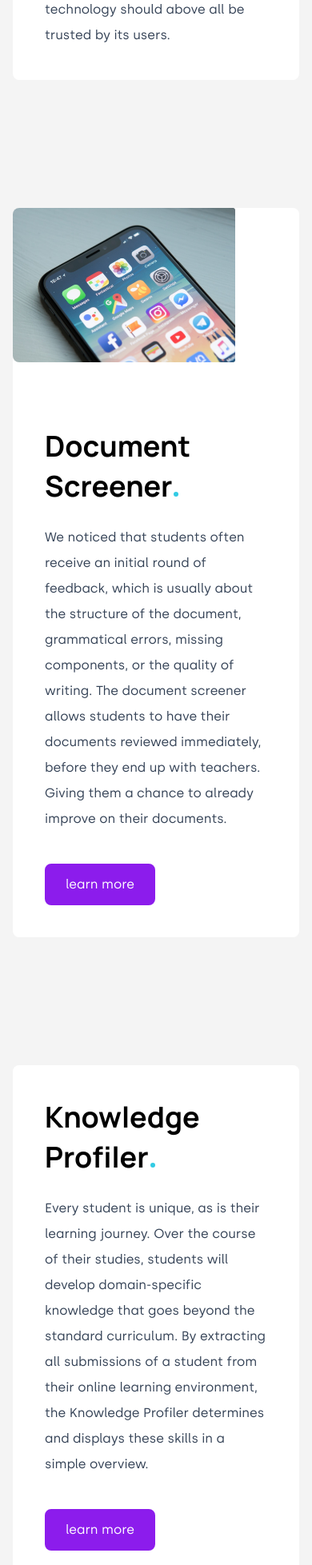
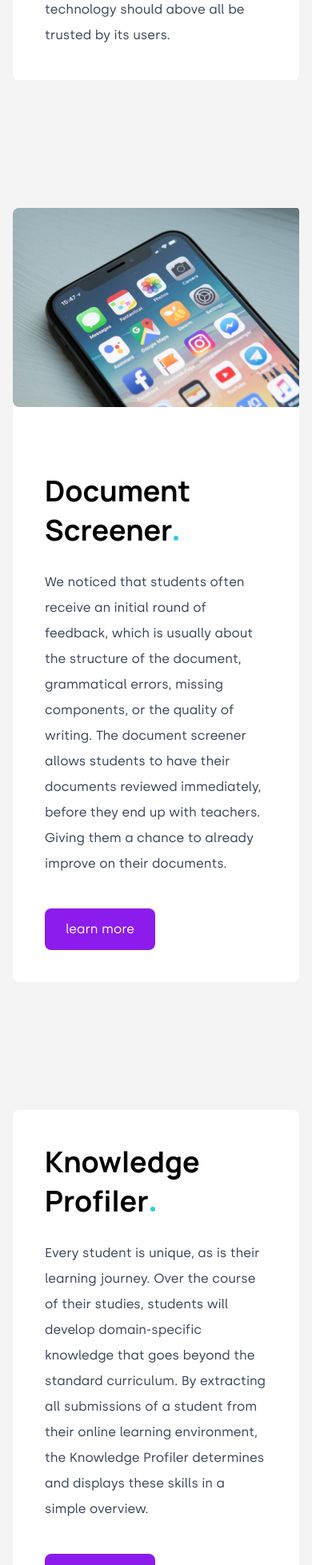
Before and after one commit to Open-Maze/website, a React (Vite) app: page /products in a window 390 px wide. Shown: the part 2422-4379 px from the top of the page at 80% size. Built offline with nearby package versions, Linux system fonts and the light colour scheme.

Commit message:
Fix responsive grid

```diff
--- a/src/components/CardImageHorizontal/CardImageHorizontal.jsx
+++ b/src/components/CardImageHorizontal/CardImageHorizontal.jsx
@@ -7,10 +7,10 @@ const CardImageHorizontal = ({ imageLeft, title, description, image, buttonLabel
       <div className="grid grid-flow-dense grid-cols-1 items-center gap-10 rounded-lg bg-white lg:grid-cols-12">
         {imageLeft ? (
           <>
-            <div className="col-span-5 h-full w-full lg:col-start-1">
+            <div className="col-span-1 h-full w-full lg:col-span-5 lg:col-start-1">
               <img src={image} alt={title} className="h-full w-full rounded-l-lg" />
             </div>
-            <div className="col-span-7 p-10 sm:p-8 lg:col-end-13">
+            <div className="col-span-1 p-10 sm:p-8 lg:col-span-7 lg:col-end-13">
               <h2 className="pb-6">{title}</h2>
               <p className="pb-10 text-slate-700">{description}</p>
               {buttonLink && (
@@ -22,7 +22,7 @@ const CardImageHorizontal = ({ imageLeft, title, description, image, buttonLabel
           </>
         ) : (
           <>
-            <div className="col-span-7 p-10 sm:p-8 lg:col-start-1">
+            <div className="col-span-1 p-10 sm:p-8 lg:col-span-7 lg:col-start-1">
               <h2 className="pb-6">{title}</h2>
               <p className="pb-10 text-slate-700">{description}</p>
               {buttonLink && (
@@ -31,7 +31,7 @@ const CardImageHorizontal = ({ imageLeft, title, description, image, buttonLabel
                 </Button>
               )}
             </div>
-            <div className="col-span-5 h-full w-full lg:col-end-13">
+            <div className="col-span-1 h-full w-full lg:col-span-5 lg:col-end-13">
               <img src={image} alt={title} className="h-full w-full rounded-r-lg" />
             </div>
           </>
```
